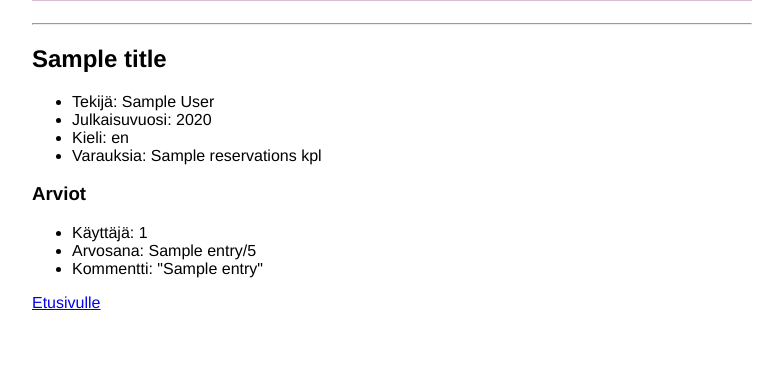
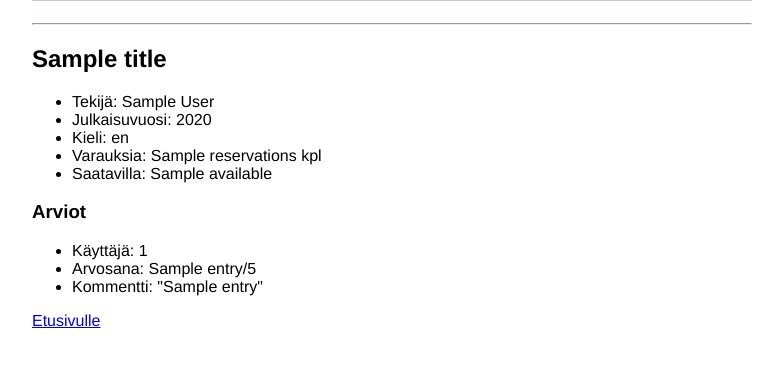
Before and after one commit to jattajulia/Kirjastosovellus, a Flask app: template templates/material.html in a window 1280 px wide. Shown: the part 185-552 px from the top of the page, without its empty margins (248-1031 px from the left). Run offline with Flask 2, Linux system fonts and the light colour scheme; the template is opened without the code that fills it: most values are stand-ins (such as "Sample title", 1, 10 or a date in 2020).

Commit message:
show material availability

```diff
--- a/templates/material.html
+++ b/templates/material.html
@@ -8,6 +8,7 @@
 <li> Julkaisuvuosi: {{ year }}
 <li> Kieli: {{ language }}
 <li> Varauksia: {{ reservations }} kpl
+<li> Saatavilla: {{ available }}
 </ul>
 
 {% if session.user_id %}
```
